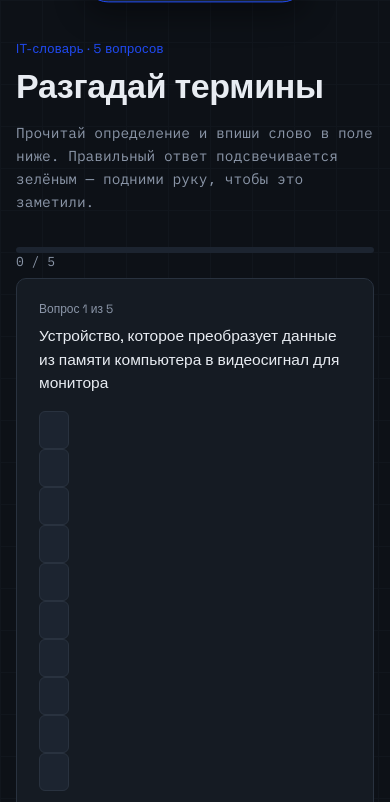
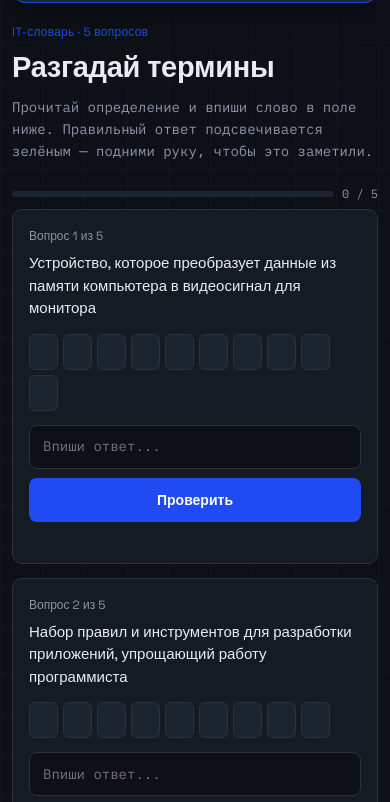
Before and after one commit to nnMOONLIGHT/index, a plain HTML site: page index.html in a window 390 px wide. Shown: the top 802 px of the page. Drawn offline with Linux system fonts and the light colour scheme.

Commit message:
Update index.html

```diff
--- a/index.html
+++ b/index.html
@@ -1,12 +1,13 @@
 <!DOCTYPE html>
-
 <html lang="ru">
 <head>
 <meta charset="UTF-8">
 <meta name="viewport" content="width=device-width, initial-scale=1.0">
 <title>IT-кроссворд</title>
+
 <link rel="preconnect" href="https://fonts.googleapis.com">
 <link href="https://fonts.googleapis.com/css2?family=Space+Grotesk:wght@400;500;600;700&family=IBM+Plex+Mono:wght@400;500;600&display=swap" rel="stylesheet">
+
 <style>
   :root{
     --bg: #0d1117;
@@ -22,76 +23,122 @@
     --wrong-dim: #4a2a2a;
     --gold: var(--coral);
   }
-  *{ box-sizing: border-box; }
-  html, body{
-    margin:0; padding:0;
+
+  *{
+    box-sizing: border-box;
+  }
+
+  html,
+  body{
+    margin: 0;
+    padding: 0;
+    width: 100%;
+    max-width: 100%;
+    min-width: 0;
     background: var(--bg);
     color: var(--text);
     font-family: 'IBM Plex Mono', monospace;
     min-height: 100vh;
+    overflow-x: hidden;
   }
+
   body{
-    display:flex;
-    justify-content:center;
+    display: flex;
+    justify-content: center;
     padding: 40px 16px 80px;
     position: relative;
-    overflow-x:hidden;
   }
+
   body::before{
-    content:"";
-    position: fixed; inset:0;
+    content: "";
+    position: fixed;
+    inset: 0;
     background-image:
       linear-gradient(var(--line) 1px, transparent 1px),
       linear-gradient(90deg, var(--line) 1px, transparent 1px);
     background-size: 42px 42px;
-    opacity:0.18;
-    pointer-events:none;
+    opacity: 0.18;
+    pointer-events: none;
   }
 
-.wrap{ width:100%; max-width: 640px; position; z-index:1; }
+  .wrap{
+    width: 100%;
+    max-width: 640px;
+    min-width: 0;
+    position: relative;
+    z-index: 1;
+  }
 
-header{ margin-bottom: 34px; }
+  header{
+    width: 100%;
+    max-width: 100%;
+    margin-bottom: 34px;
+  }
+
   .eyebrow{
-font-family:'Space Grotesk', sans-serif;
+    font-family: 'Space Grotesk', sans-serif;
     font-size: 13px;
     color: var(--accent);
     letter-spacing: 0.02em;
     margin: 0 0 10px;
+    overflow-wrap: anywhere;
   }
+
   h1{
-font-family:'Space Grotesk', sans-serif;
-font-weight:700;
+    font-family: 'Space Grotesk', sans-serif;
+    font-weight: 700;
     font-size: 34px;
-line-height:1.15;
-margin:0 0 12px;
+    line-height: 1.15;
+    margin: 0 0 12px;
     letter-spacing: -0.01em;
+    overflow-wrap: anywhere;
   }
+
   .lead{
     color: var(--muted);
     font-size: 14.5px;
-line-height:1.6;
+    line-height: 1.6;
     max-width: 52ch;
+    overflow-wrap: anywhere;
   }
 
   .progress{
-display; align-items; gap:10px;
+    display: flex;
+    align-items: center;
+    gap: 10px;
+    width: 100%;
+    max-width: 100%;
+    min-width: 0;
     margin: 26px 0 8px;
   }
+
   .progress-track{
-flex:1; height:6px; border-radius:3px;
+    flex: 1 1 auto;
+    min-width: 0;
+    height: 6px;
+    border-radius: 3px;
     background: var(--panel-hi);
-overflow;
+    overflow: hidden;
   }
+
   .progress-fill{
-height:100%; width:0%;
+    height: 100%;
+    width: 0%;
     background: linear-gradient(90deg, var(--accent), var(--coral));
     transition: width .5s cubic-bezier(.4,0,.2,1);
   }
+
   .progress-count{
-font-size: 13px; color: var(--muted); white-space;
+    flex: 0 0 auto;
+    font-size: 13px;
+    color: var(--muted);
+    white-space: nowrap;
   }
 
   .clue{
+    width: 100%;
+    max-width: 100%;
+    min-width: 0;
     background: var(--panel);
     border: 1px solid var(--line);
     border-radius: 10px;
@@ -99,50 +146,77 @@ padding: 22px 22px 20px;
     margin-bottom: 16px;
     transition: border-color .3s ease, background .3s ease;
   }
+
   .clue.solved{
     border-color: var(--accent-dim);
-background: linear-gradient(180deg, rgba(32,74,242,0.09), rgba(255,107,91,0.03));
+    background: linear-gradient(
+      180deg,
+      rgba(32,74,242,0.09),
+      rgba(255,107,91,0.03)
+    );
   }
+
   .clue-num{
-font-family:'Space Grotesk', sans-serif;
+    font-family: 'Space Grotesk', sans-serif;
     font-size: 12px;
     color: var(--muted);
     margin-bottom: 8px;
   }
+
   .clue-text{
-font-family:'Space Grotesk', sans-serif;
+    width: 100%;
+    max-width: 100%;
+    font-family: 'Space Grotesk', sans-serif;
     font-size: 15.5px;
-line-height:1.5;
+    line-height: 1.5;
     color: var(--text);
     margin-bottom: 16px;
+    overflow-wrap: anywhere;
+    word-break: normal;
   }
 
   .boxes{
-display;
+    display: flex;
     gap: 6px;
+    width: 100%;
+    max-width: 100%;
+    min-width: 0;
     margin-bottom: 14px;
     flex-wrap: wrap;
   }
+
   .box{
-width: 30px; height: 38px;
+    width: 30px;
+    height: 38px;
+    flex: 0 0 30px;
     border: 1.5px solid var(--line);
     border-radius: 6px;
-display; align-items; justify-content;
-font-family:'Space Grotesk', sans-serif;
-font-weight:600;
+    display: flex;
+    align-items: center;
+    justify-content: center;
+    font-family: 'Space Grotesk', sans-serif;
+    font-weight: 600;
     font-size: 16px;
     color: var(--text);
     background: var(--panel-hi);
     text-transform: uppercase;
-transition: background .35s ease, border-color .35s ease, transform .35s ease;
+    transition:
+      background .35s ease,
+      border-color .35s ease,
+      transform .35s ease;
   }
+
   .box.filled{
     background: var(--accent);
     border-color: var(--accent);
     color: #ffffff;
     transform: translateY(-2px);
   }
-.clue.shake .boxes{ animation: shake .4s ease; }
+
+  .clue.shake .boxes{
+    animation: shake .4s ease;
+  }
+
   @keyframes shake{
     0%,100%{ transform: translateX(0); }
     20%{ transform: translateX(-6px); }
@@ -152,150 +226,417 @@ transform: translateY(-2px);
   }
 
   .answer-row{
-display; gap:10px;
+    display: flex;
+    width: 100%;
+    max-width: 100%;
+    min-width: 0;
+    gap: 10px;
   }
+
   input.answer{
-flex:1;
+    flex: 1 1 0;
+    width: 100%;
+    min-width: 0;
+    max-width: 100%;
     background: var(--bg);
     border: 1.5px solid var(--line);
     border-radius: 8px;
     padding: 10px 14px;
     color: var(--text);
-font-family:'IBM Plex Mono', monospace;
+    font-family: 'IBM Plex Mono', monospace;
     font-size: 14.5px;
-outline;
+    line-height: 1.4;
+    outline: none;
     transition: border-color .2s ease;
   }
-input.answer{ border-color: var(--accent); }
-input.answer{
+
+  input.answer:focus{
+    border-color: var(--accent);
+  }
+
+  input.answer:disabled{
     color: var(--accent);
     border-color: var(--accent-dim);
     opacity: .8;
   }
-input.answer.wrong{ border-color: var(--wrong); }
+
+  input.answer.wrong{
+    border-color: var(--wrong);
+  }
 
   button.check{
+    flex: 0 0 auto;
+    max-width: 100%;
+    min-height: 42px;
     background: var(--accent);
     color: #ffffff;
-border;
+    border: none;
     border-radius: 8px;
-padding: 0 20px;
-font-family:'Space Grotesk', sans-serif;
-font-weight:600;
+    padding: 10px 20px;
+    font-family: 'Space Grotesk', sans-serif;
+    font-weight: 600;
     font-size: 14px;
-cursor;
+    line-height: 1.2;
+    cursor: pointer;
     transition: filter .15s ease, transform .1s ease;
   }
-button.check{ filter: brightness(1.08); }
-button.check{ transform: scale(0.97); }
-button.check{
+
+  button.check:hover{
+    filter: brightness(1.08);
+  }
+
+  button.check:active{
+    transform: scale(0.97);
+  }
+
+  button.check:disabled{
     background: var(--panel-hi);
     color: var(--muted);
-cursor;
+    cursor: default;
   }
 
   .hint-row{
+    width: 100%;
+    max-width: 100%;
     margin-top: 8px;
     font-size: 12.5px;
+    line-height: 1.4;
     color: var(--muted);
     min-height: 16px;
+    overflow-wrap: anywhere;
   }
-.hint-row.wrong{ color: var(--wrong); }
-.hint-row.right{ color: var(--accent); }
+
+  .hint-row.wrong{
+    color: var(--wrong);
+  }
+
+  .hint-row.right{
+    color: var(--accent);
+  }
 
   /* Toast */
   .toast{
     position: fixed;
-top: 22px; left:50%;
+    top: 22px;
+    left: 50%;
     transform: translate(-50%, -140%);
+    width: max-content;
+    max-width: calc(100vw - 24px);
     background: var(--panel-hi);
     border: 1.5px solid var(--accent);
     color: var(--text);
     padding: 12px 22px;
     border-radius: 999px;
-font-family:'Space Grotesk', sans-serif;
-font-weight:600;
+    font-family: 'Space Grotesk', sans-serif;
+    font-weight: 600;
     font-size: 14.5px;
-display; align-items; gap:10px;
+    display: flex;
+    align-items: center;
+    justify-content: center;
+    gap: 10px;
     box-shadow: 0 12px 30px rgba(0,0,0,0.4);
     transition: transform .45s cubic-bezier(.34,1.56,.64,1);
     z-index: 50;
     white-space: nowrap;
   }
-.toast.show{ transform: translate(-50%, 0%); }
-.toast .hand{ font-size: 18px; }
+
+  .toast.show{
+    transform: translate(-50%, 0%);
+  }
+
+  .toast .hand{
+    font-size: 18px;
+    flex: 0 0 auto;
+  }
 
   /* Overlay */
   .overlay{
-position: fixed; inset:0;
+    position: fixed;
+    inset: 0;
+    width: 100%;
+    height: 100%;
     background: rgba(5,7,10,0.86);
     backdrop-filter: blur(3px);
-display; align-items; justify-content;
-opacity:0; pointer-events;
+    display: flex;
+    align-items: center;
+    justify-content: center;
+    opacity: 0;
+    pointer-events: none;
     transition: opacity .5s ease;
     z-index: 100;
     padding: 20px;
   }
-.overlay.show{ opacity:1; pointer-events; }
+
+  .overlay.show{
+    opacity: 1;
+    pointer-events: auto;
+  }
+
   .overlay-card{
     background: var(--panel);
     border: 1px solid var(--accent-dim);
     border-radius: 14px;
     padding: 40px 34px;
     max-width: 460px;
-width:100%;
-text-align;
+    width: 100%;
+    min-width: 0;
+    text-align: center;
     transform: scale(.92) translateY(10px);
     transition: transform .5s cubic-bezier(.34,1.56,.64,1);
   }
-.overlay.show .overlay-card{ transform: scale(1) translateY(0); }
+
+  .overlay.show .overlay-card{
+    transform: scale(1) translateY(0);
+  }
+
   .overlay-eyebrow{
-font-family:'Space Grotesk', sans-serif;
+    font-family: 'Space Grotesk', sans-serif;
     color: var(--accent);
     font-size: 13px;
     margin-bottom: 14px;
   }
+
   .overlay-card h2{
-font-family:'Space Grotesk', sans-serif;
+    font-family: 'Space Grotesk', sans-serif;
     font-size: 26px;
     margin: 0 0 18px;
+    overflow-wrap: anywhere;
   }
+
   .secret{
-font-family:'Space Grotesk', sans-serif;
-font-weight:700;
+    font-family: 'Space Grotesk', sans-serif;
+    font-weight: 700;
     font-size: 30px;
     letter-spacing: 0.04em;
     color: var(--gold);
     margin: 0 0 20px;
-line-height:1.3;
+    line-height: 1.3;
+    overflow-wrap: anywhere;
   }
+
   .overlay-card p.desc{
     color: var(--muted);
     font-size: 14px;
-line-height:1.6;
+    line-height: 1.6;
     margin: 0 0 24px;
   }
+
   .overlay-card button{
+    max-width: 100%;
     background: transparent;
     border: 1.5px solid var(--line);
     color: var(--text);
     padding: 10px 22px;
     border-radius: 8px;
-font-family:'Space Grotesk', sans-serif;
+    font-family: 'Space Grotesk', sans-serif;
     font-size: 14px;
-cursor;
+    cursor: pointer;
   }
-.overlay-card button{ border-color: var(--accent); color: var(--accent); }
+
+  .overlay-card button:hover{
+    border-color: var(--accent);
+    color: var(--accent);
+  }
+
+  /* Планшеты и телефоны */
+  @media (max-width: 520px){
+
+    html,
+    body{
+      width: 100%;
+      max-width: 100%;
+      min-width: 0;
+      overflow-x: hidden;
+    }
+
+    body{
+      padding: 24px 12px 50px;
+    }
+
+    .wrap{
+      width: 100%;
+      max-width: 100%;
+      min-width: 0;
+    }
+
+    header{
+      margin-bottom: 24px;
+    }
+
+    .eyebrow{
+      font-size: 12px;
+    }
+
+    h1{
+      font-size: 29px;
+      line-height: 1.15;
+    }
+
+    .lead{
+      width: 100%;
+      max-width: 100%;
+      font-size: 14px;
+      line-height: 1.55;
+    }
+
+    .progress{
+      gap: 8px;
+      margin: 20px 0 8px;
+    }
+
+    .progress-count{
+      font-size: 12px;
+    }
+
+    .clue{
+      width: 100%;
+      max-width: 100%;
+      min-width: 0;
+      padding: 18px 16px 17px;
+      margin-bottom: 14px;
+    }
+
+    .clue-text{
+      font-size: 15px;
+      line-height: 1.5;
+      margin-bottom: 14px;
+    }
+
+    .boxes{
+      gap: 5px;
+      margin-bottom: 14px;
+    }
+
+    .box{
+      width: 29px;
+      height: 36px;
+      flex-basis: 29px;
+      font-size: 15px;
+    }
+
+    /*
+      На телефоне поле и кнопка идут друг под другом.
+      Поэтому они физически не могут вытолкнуть карточку
+      за пределы экрана.
+    */
+    .answer-row{
+      width: 100%;
+      max-width: 100%;
+      min-width: 0;
+      flex-direction: column;
+      gap: 9px;
+    }
+
+    input.answer{
+      width: 100%;
+      max-width: 100%;
+      min-width: 0;
+      flex: none;
+      min-height: 44px;
+      padding: 10px 13px;
+      font-size: 14px;
+    }
+
+    button.check{
+      width: 100%;
+      max-width: 100%;
+      min-height: 44px;
+      padding: 10px 16px;
+      flex: none;
+    }
+
+    .hint-row{
+      font-size: 12px;
+    }
+
+    /*
+      Уведомление тоже не должно вылезать за границы
+      маленького экрана.
+    */
+    .toast{
+      width: calc(100vw - 24px);
+      max-width: calc(100vw - 24px);
+      padding: 10px 14px;
+      border-radius: 14px;
+      white-space: normal;
+      text-align: center;
+      line-height: 1.35;
+    }
+
+    .overlay{
+      padding: 14px;
+    }
+
+    .overlay-card{
+      width: 100%;
+      max-width: 100%;
+      padding: 30px 20px;
+    }
+
+    .overlay-card h2{
+      font-size: 23px;
+    }
+
+    .secret{
+      font-size: 27px;
+    }
+  }
+
+  /* Очень маленькие телефоны */
+  @media (max-width: 360px){
+
+    body{
+      padding-left: 9px;
+      padding-right: 9px;
+    }
+
+    h1{
+      font-size: 27px;
+    }
+
+    .clue{
+      padding-left: 14px;
+      padding-right: 14px;
+    }
+
+    .clue-text{
+      font-size: 14.5px;
+    }
+
+    .boxes{
+      gap: 4px;
+    }
+
+    .box{
+      width: 27px;
+      height: 35px;
+      flex-basis: 27px;
+      font-size: 14px;
+    }
+
+    .toast{
+      width: calc(100vw - 18px);
+      max-width: calc(100vw - 18px);
+      font-size: 13px;
+      padding: 9px 12px;
+    }
+  }
 
   @media (prefers-reduced-motion: reduce){
-*{ animation: none !important; transition: none !important; }
+    *{
+      animation: none !important;
+      transition: none !important;
+    }
   }
 </style>
+</head>
 
-</head>
 <body>
 
-<div class="toast" id="toast"><span class="hand">✋</span><span id="toastText">Верно! Подними руку</span></div>
+<div class="toast" id="toast">
+  <span class="hand">✋</span>
+  <span id="toastText">Верно! Подними руку</span>
+</div>
 
 <div class="overlay" id="overlay">
   <div class="overlay-card">
@@ -307,21 +648,35 @@ cursor;
 </div>
 
 <div class="wrap">
+
   <header>
     <p class="eyebrow">IT-словарь · 5 вопросов</p>
+
     <h1>Разгадай термины</h1>
-    <p class="lead">Прочитай определение и впиши слово в поле ниже. Правильный ответ подсвечивается зелёным — подними руку, чтобы это заметили.</p>
+
+    <p class="lead">
+      Прочитай определение и впиши слово в поле ниже.
+      Правильный ответ подсвечивается зелёным — подними руку,
+      чтобы это заметили.
+    </p>
   </header>
 
   <div class="progress">
-    <div class="progress-track"><div class="progress-fill" id="progressFill"></div></div>
-    <div class="progress-count" id="progressCount">0 / 5</div>
+    <div class="progress-track">
+      <div class="progress-fill" id="progressFill"></div>
+    </div>
+
+    <div class="progress-count" id="progressCount">
+      0 / 5
+    </div>
   </div>
 
   <div id="clues"></div>
+
 </div>
 
 <script>
+
 const QUESTIONS = [
   {
     text: "Устройство, которое преобразует данные из памяти компьютера в видеосигнал для монитора",
@@ -345,6 +700,7 @@ const QUESTIONS = [
   }
 ];
 
+
 const cluesEl = document.getElementById('clues');
 const progressFill = document.getElementById('progressFill');
 const progressCount = document.getElementById('progressCount');
@@ -355,128 +711,249 @@ const overlay = document.getElementById('overlay');
 let solvedCount = 0;
 let toastTimer = null;
 
+
 function normalize(s){
-  return s.trim().toLowerCase().replace(/ё/g, 'е').replace(/\s+/g, ' ');
+  return s
+    .trim()
+    .toLowerCase()
+    .replace(/ё/g, 'е')
+    .replace(/\s+/g, ' ');
 }
+
 
 function showToast(msg){
   toastText.textContent = msg;
+
   toast.classList.add('show');
+
   clearTimeout(toastTimer);
-  toastTimer = setTimeout(() => toast.classList.remove('show'), 2200);
+
+  toastTimer = setTimeout(() => {
+    toast.classList.remove('show');
+  }, 2200);
 }
 
+
 function buildClue(q, index){
+
   const card = document.createElement('div');
   card.className = 'clue';
 
+
   const num = document.createElement('div');
   num.className = 'clue-num';
-  num.textContent = 'Вопрос ' + (index + 1) + ' из ' + QUESTIONS.length;
+  num.textContent =
+    'Вопрос ' + (index + 1) + ' из ' + QUESTIONS.length;
+
   card.appendChild(num);
+
 
   const text = document.createElement('div');
   text.className = 'clue-text';
   text.textContent = q.text;
+
   card.appendChild(text);
+
 
   const boxes = document.createElement('div');
   boxes.className = 'boxes';
+
   const boxEls = [];
-  for(let i=0; i<q.answer.length; i++){
+
+
+  for(let i = 0; i < q.answer.length; i++){
+
     const b = document.createElement('div');
+
     b.className = 'box';
+
     boxes.appendChild(b);
+
     boxEls.push(b);
   }
+
+
   card.appendChild(boxes);
+
 
   const row = document.createElement('div');
   row.className = 'answer-row';
 
+
   const input = document.createElement('input');
+
   input.className = 'answer';
   input.type = 'text';
   input.placeholder = 'Впиши ответ...';
   input.autocomplete = 'off';
+
   row.appendChild(input);
 
+
   const btn = document.createElement('button');
+
   btn.className = 'check';
   btn.textContent = 'Проверить';
+
   row.appendChild(btn);
+
 
   card.appendChild(row);
 
+
   const hint = document.createElement('div');
+
   hint.className = 'hint-row';
+
   card.appendChild(hint);
+
 
   let solved = false;
 
+
   function submit(){
+
     if(solved) return;
+
     const val = normalize(input.value);
+
     if(val.length === 0) return;
 
+
     if(val === normalize(q.answer)){
+
       solved = true;
+
       card.classList.add('solved');
+
+
       const letters = q.answer.toUpperCase().split('');
+
+
       boxEls.forEach((b, i) => {
+
         setTimeout(() => {
+
           b.textContent = letters[i];
+
           b.classList.add('filled');
+
         }, i * 45);
+
       });
+
+
       input.value = q.answer;
+
       input.disabled = true;
+
       btn.disabled = true;
+
+
       hint.textContent = 'Верно!';
+
       hint.className = 'hint-row right';
+
+
       showToast('Верно! Подними руку ✋');
+
+
       solvedCount++;
+
       updateProgress();
+
     } else {
+
       input.value = '';
+
       input.classList.add('wrong');
+
       card.classList.remove('shake');
+
       void card.offsetWidth;
+
       card.classList.add('shake');
+
+
       hint.textContent = 'Неверно, попробуй ещё раз';
+
       hint.className = 'hint-row wrong';
-      setTimeout(() => input.classList.remove('wrong'), 400);
+
+
+      setTimeout(() => {
+        input.classList.remove('wrong');
+      }, 400);
     }
   }
 
+
   btn.addEventListener('click', submit);
+
+
   input.addEventListener('keydown', (e) => {
-    if(e.key === 'Enter') submit();
+
+    if(e.key === 'Enter'){
+      submit();
+    }
+
   });
+
+
   input.addEventListener('input', () => {
+
     if(hint.classList.contains('wrong')){
+
       hint.textContent = '';
+
       hint.className = 'hint-row';
     }
+
   });
+
 
   return card;
 }
 
-QUESTIONS.forEach((q, i) => cluesEl.appendChild(buildClue(q, i)));
+
+QUESTIONS.forEach((q, i) => {
+
+  cluesEl.appendChild(
+    buildClue(q, i)
+  );
+
+});
+
 
 function updateProgress(){
-  const pct = (solvedCount / QUESTIONS.length) * 100;
+
+  const pct =
+    (solvedCount / QUESTIONS.length) * 100;
+
   progressFill.style.width = pct + '%';
-  progressCount.textContent = solvedCount + ' / ' + QUESTIONS.length;
+
+  progressCount.textContent =
+    solvedCount + ' / ' + QUESTIONS.length;
+
+
   if(solvedCount === QUESTIONS.length){
-    setTimeout(() => overlay.classList.add('show'), 500);
+
+    setTimeout(() => {
+
+      overlay.classList.add('show');
+
+    }, 500);
   }
 }
 
-document.getElementById('closeOverlay').addEventListener('click', () => {
+
+document
+  .getElementById('closeOverlay')
+  .addEventListener('click', () => {
+
     overlay.classList.remove('show');
+
   });
+
 </script>
 
 </body>
```
Lines whose indentation alone changed are shown as unchanged.
